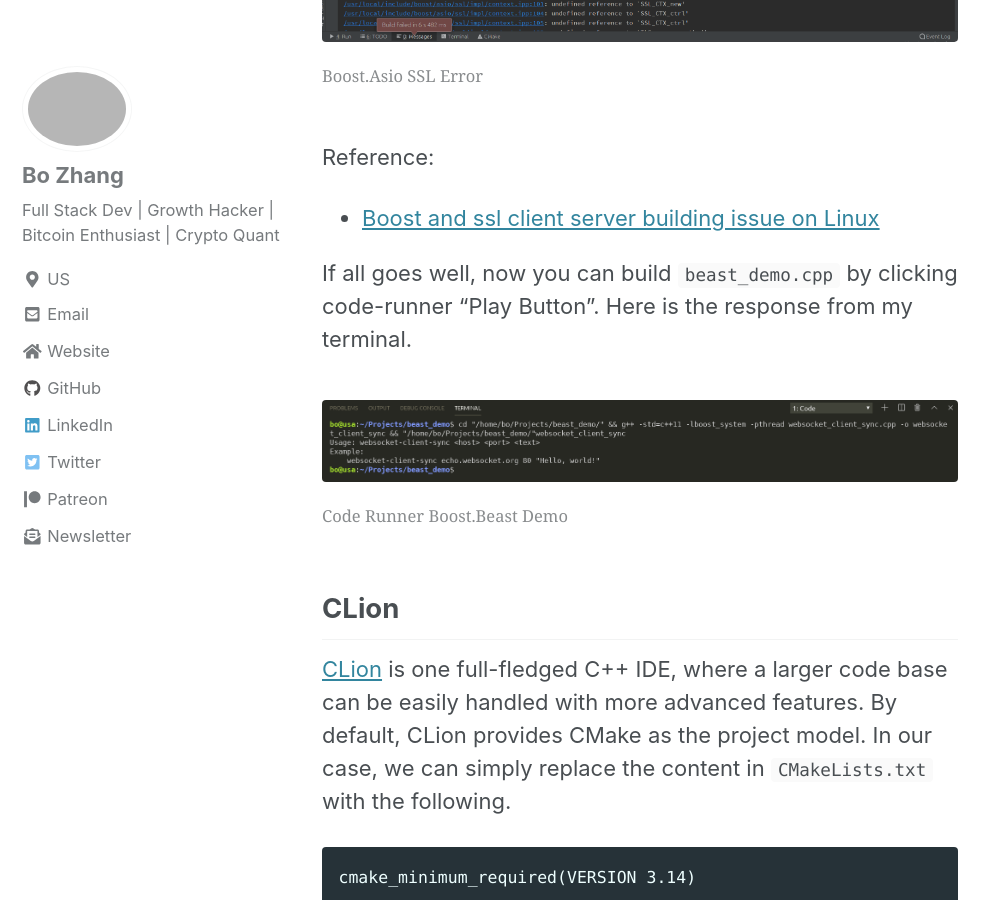
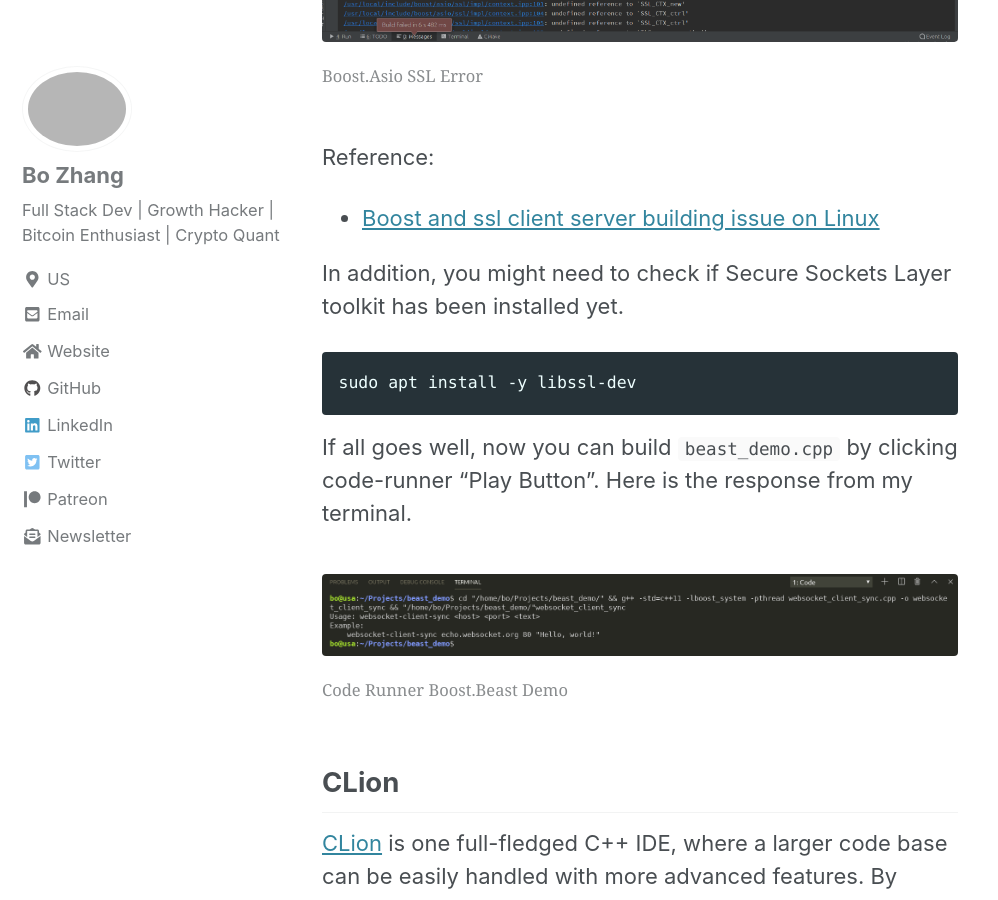
Before and after one commit to 0xboz/blog, a Jekyll site: the page built from _posts/2019-08-30-run-boost-beast-with-vscode-clion-on-debian.md, in a window 1280 px wide and 900 px high, scrolled down 4083 px. Shown: the whole window, without its empty margins (0-998 px from the left). Built offline with Jekyll 4.4.1, drawn with Linux system fonts in a browser that asks for light colours; cached includes are drawn as plain includes; nearby versions of some CDN libraries; comment, search, counter and statistics services are not loaded; some of the changed text lies outside the part shown.

Commit message:
Added installation of libssl-dev

````diff
--- a/_posts/2019-08-30-run-boost-beast-with-vscode-clion-on-debian.md
+++ b/_posts/2019-08-30-run-boost-beast-with-vscode-clion-on-debian.md
@@ -87,6 +87,12 @@ Add those two flags `-lssl -lcrypto` if you have an error message like this
 
 Reference:
 * [Boost and ssl client server building issue on Linux](https://stackoverflow.com/questions/29118667/boost-and-ssl-client-server-building-issue-on-linux)
+
+In addition, you might need to check if Secure Sockets Layer toolkit has been installed yet.
+
+```
+sudo apt install -y libssl-dev
+```
 
 If all goes well, now you can build `beast_demo.cpp` by clicking code-runner "Play Button". Here is the response from my terminal.
 
````
